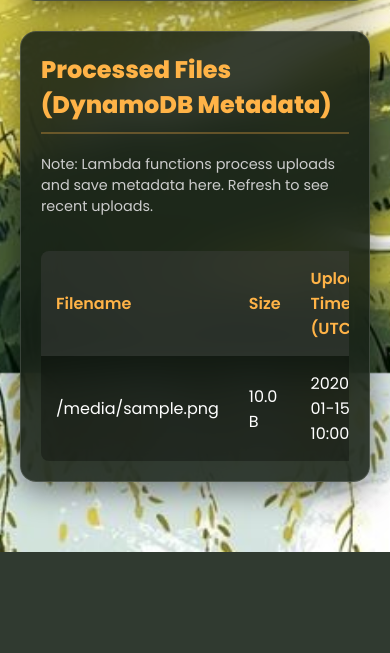
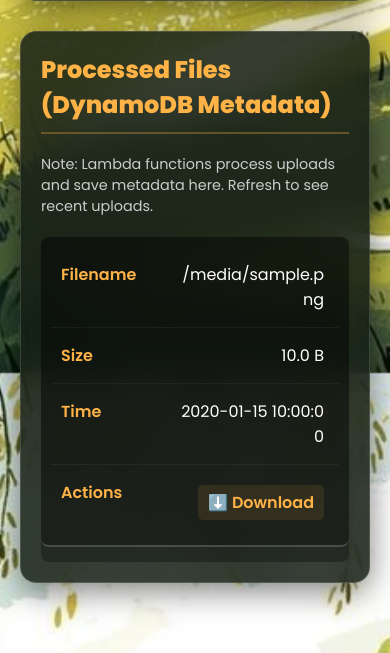
Before and after one commit to Dibyaranjan27/serverless-cloud-file-manager, a Flask app: template app/templates/index.html in a window 390 px wide. Shown: the part 471-1124 px from the top of the page. Before the commit the page ends 1023 px from the top, so only its background shows below. Run offline with Flask 3, Linux system fonts and the light colour scheme; the template is opened without the code that fills it: most values are stand-ins (such as "Sample title", 1, 10 or a date in 2020).

Commit message:
UI: Refactor mobile table into a stacked card layout

```diff
--- a/app/static/style.css
+++ b/app/static/style.css
@@ -210,9 +210,69 @@
         width: 100%;
     }
 
-    .table-responsive {
-        overflow-x: auto;
-        -webkit-overflow-scrolling: touch;
+    /* Mobile Responsive Table (Card Layout) */
+    table, thead, tbody, th, td, tr {
+        display: block;
     }
-}.download-link { color: #ffb347; text-decoration: none; font-weight: 600; padding: 5px 10px; background: rgba(255,179,71,0.1); border-radius: 5px; transition: all 0.3s; }
+
+    /* Hide table headers (but not display: none;, for accessibility) */
+    thead tr {
+        position: absolute;
+        top: -9999px;
+        left: -9999px;
+    }
+
+    tr {
+        border-bottom: 2px solid rgba(255, 255, 255, 0.2) !important;
+        margin-bottom: 15px;
+        background: rgba(0,0,0,0.2);
+        border-radius: 8px;
+        padding: 10px;
+    }
+
+    tr:hover {
+        background-color: rgba(0,0,0,0.3);
+    }
+
+    td {
+        /* Behave like a "row" */
+        border: none;
+        border-bottom: 1px solid rgba(255, 255, 255, 0.05);
+        position: relative;
+        padding-left: 45%; /* Make room for the label */
+        text-align: right;
+        min-height: 40px; /* Ensure there's space */
+        white-space: normal;
+        word-break: break-all;
+    }
+
+    td:last-child {
+        border-bottom: 0;
+    }
+
+    td::before {
+        /* Now like a table header */
+        position: absolute;
+        top: 15px;
+        left: 10px;
+        width: 40%;
+        padding-right: 10px;
+        white-space: nowrap;
+        text-align: left;
+        font-weight: 600;
+        color: #ffb347;
+    }
+
+    /* Label the data */
+    td:nth-of-type(1)::before { content: "Filename"; }
+    td:nth-of-type(2)::before { content: "Size"; }
+    td:nth-of-type(3)::before { content: "Time"; }
+    td:nth-of-type(4)::before { content: "Actions"; }
+
+    .download-link {
+        display: inline-block;
+        margin-top: 5px;
+    }
+}
+.download-link { color: #ffb347; text-decoration: none; font-weight: 600; padding: 5px 10px; background: rgba(255,179,71,0.1); border-radius: 5px; transition: all 0.3s; }
 .download-link:hover { background: rgba(255,179,71,0.3); color: #fff; }
```
